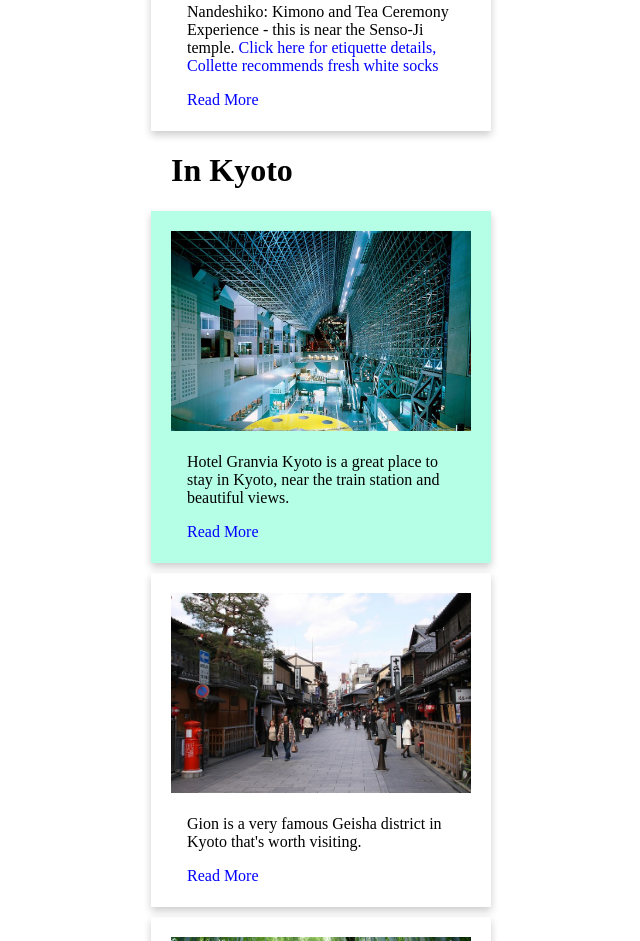
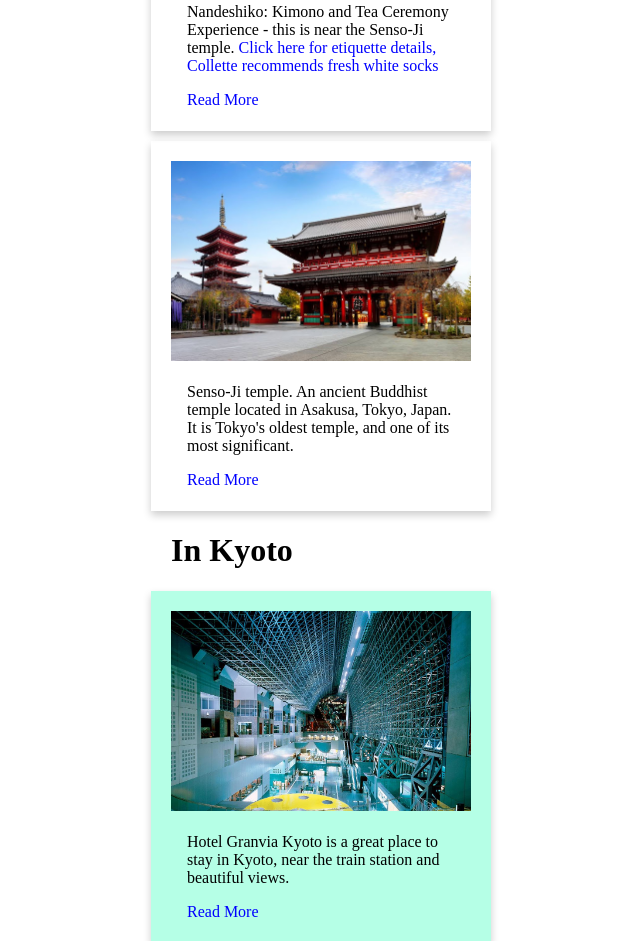
Before and after one commit to Sirsius/sirsius.github.io, a plain HTML site: page index.html in a window 1280 px wide. Shown: the part 3377-4318 px from the top of the page, without its empty margins (319-959 px from the left). Drawn offline with Linux system fonts and the light colour scheme.

Commit message:
added Senso-Ji temple

```diff
--- a/index.html
+++ b/index.html
@@ -198,6 +198,22 @@
                 </p>
                 <a
                     href="https://www.madornomad.com/traditional-tea-ceremony-experience-in-tokyo/"
+                    class="card-link"
+                    >Read More</a
+                >
+            </div>
+        </div>
+
+        <div class="card">
+            <img src="./img/unnamed.jpg" alt="Image 2" />
+            <div class="card-content">
+                <p>
+                    Senso-Ji temple. An ancient Buddhist temple located in
+                    Asakusa, Tokyo, Japan. It is Tokyo's oldest temple, and one
+                    of its most significant.
+                </p>
+                <a
+                    href="https://www.japan-guide.com/e/e3001.html"
                     class="card-link"
                     >Read More</a
                 >
```
Also changed, not shown: img/unnamed.jpg (added).
